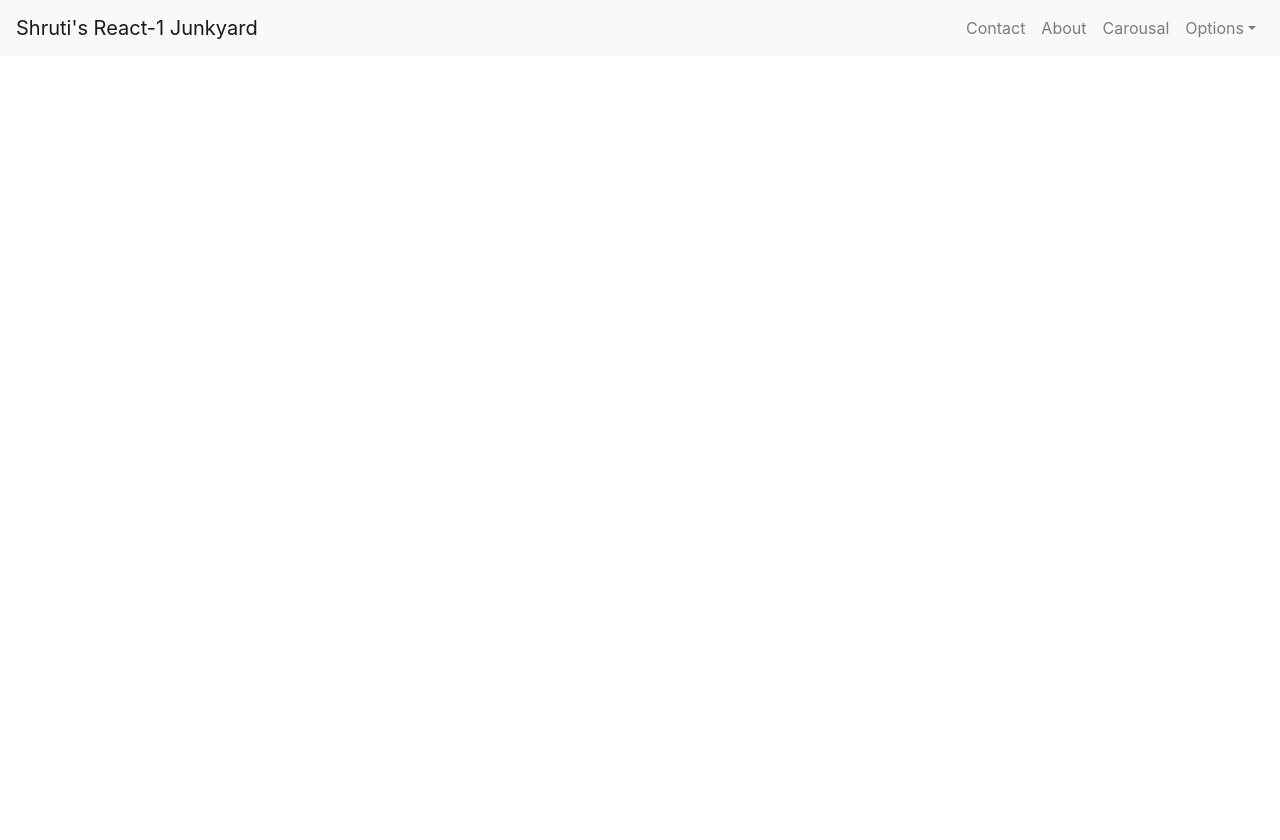
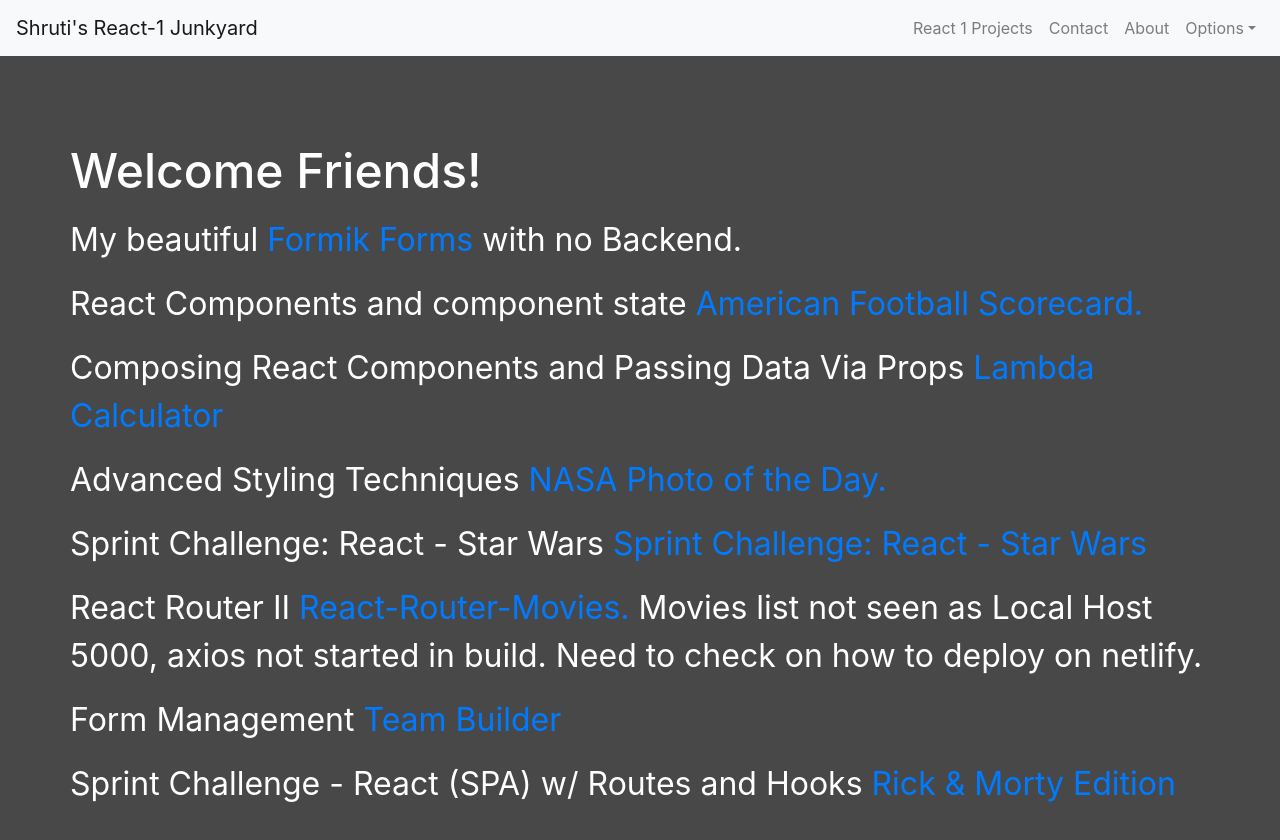
Before and after one commit to ShrutiMalik123/login-form, a React (Create React App) app: page /Dashboard in a window 1280 px wide. Shown: the top 840 px of the page. Before the commit the page ends 800 px from the top, so only its background shows below. Built offline with nearby package versions, Linux system fonts and the light colour scheme.

Commit message:
changes with carousal

```diff
--- a/src/components/AppRouter.js
+++ b/src/components/AppRouter.js
@@ -11,12 +11,12 @@ function AppRouter() {
     return (
       <Router>
           <Switch>
-          <Route path="/" exact component={Dashboard} />
+          <Route path="/" exact component={Carousal} />
           <Route path="/Login" component={Login} />
           <Route path="/UserForm" component={UserForm} />
           <Route path="/About" component={About} />
           <Route path="/Contact" component={Contact} />
-          <Route path="/Carousal" component={Carousal} />
+          <Route path="/Dashboard" component={Dashboard} />
           </Switch>
           </Router>
   );
--- a/src/components/Navbar.js
+++ b/src/components/Navbar.js
@@ -36,14 +36,16 @@ export default class Example extends React.Component {
           <NavbarToggler onClick={this.toggle} />
           <Collapse isOpen={this.state.isOpen} navbar>
             <Nav className="ml-auto" navbar>
+
+                <NavItem>
+                <NavLink href="/Dashboard">React 1 Projects</NavLink>
+                </NavItem>
+
               <NavItem>
                 <NavLink href="/Contact">Contact</NavLink>
                 </NavItem>
               <NavItem>
                 <NavLink href="/About">About</NavLink>
-                </NavItem>
-                <NavItem>
-                <NavLink href="/Carousal">Carousal</NavLink>
                 </NavItem>
               <UncontrolledDropdown nav inNavbar>
                 <DropdownToggle nav caret>
```
